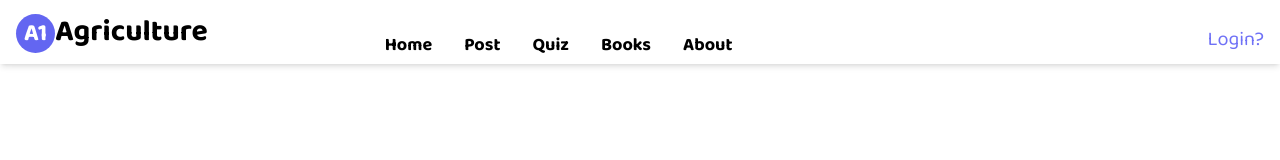
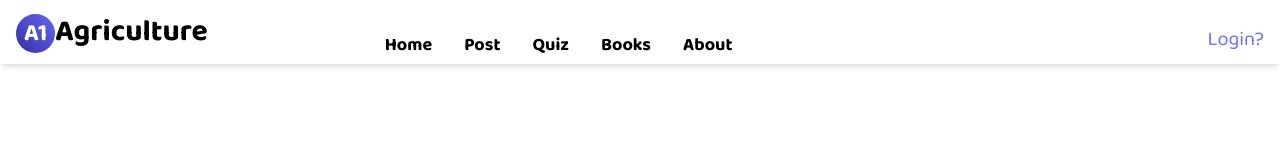
Before and after one commit to codingwithcod/A1_agri_firtst_Next_Js-_Project, a Next.js app: page / in a window 1280 px wide. Shown: the top 160 px of the page. Built offline with nearby package versions, Linux system fonts and the light colour scheme; a web font is replaced by a local one.

Commit message:
major update 2 reerrorlize

```diff
--- a/components/Navbar.js
+++ b/components/Navbar.js
@@ -52,7 +52,7 @@ const Navbar = ({user}) => {
 
             <div className="logo flex justify-center  items-center md:justify-start text-2xl  w-[70%]">
                 <div className='cursor-pointer'>
-                <span className=' font-bold text-2xl bg-[#6366f1] text-white  rounded-full px-2 border-[#6366f1]'>A1</span>
+                <span className=' font-bold text-2xl bg-gradient-to-tr from-indigo-800 to-indigo-500 text-white  rounded-full px-2 border-[#6366f1]'>A1</span>
                 <span className=" text-3xl font-bold">Agriculture</span>
                 </div>
                 <div className='nav-items  hidden md:flex justify-center   h-[100%] pb-1 w-full  ml-5 '>
--- a/pages/post/index.js
+++ b/post/index.js
@@ -60,11 +60,8 @@ const Post = ({post}) => {
 
 export async function getStaticProps() {
 
+  const resAxios = await axios.get(`${process.env.NEXT_PUBLIC_HOST}/api/admin/post`)
 
-
-
-
-  const resAxios = await axios.get(`${process.env.NEXT_PUBLIC_HOST}/api/admin/post/`)
   const post = await resAxios.data
 
 
```
Also changed, not shown: post/[post_slug].js (renamed from pages/post/[post_slug].js).
